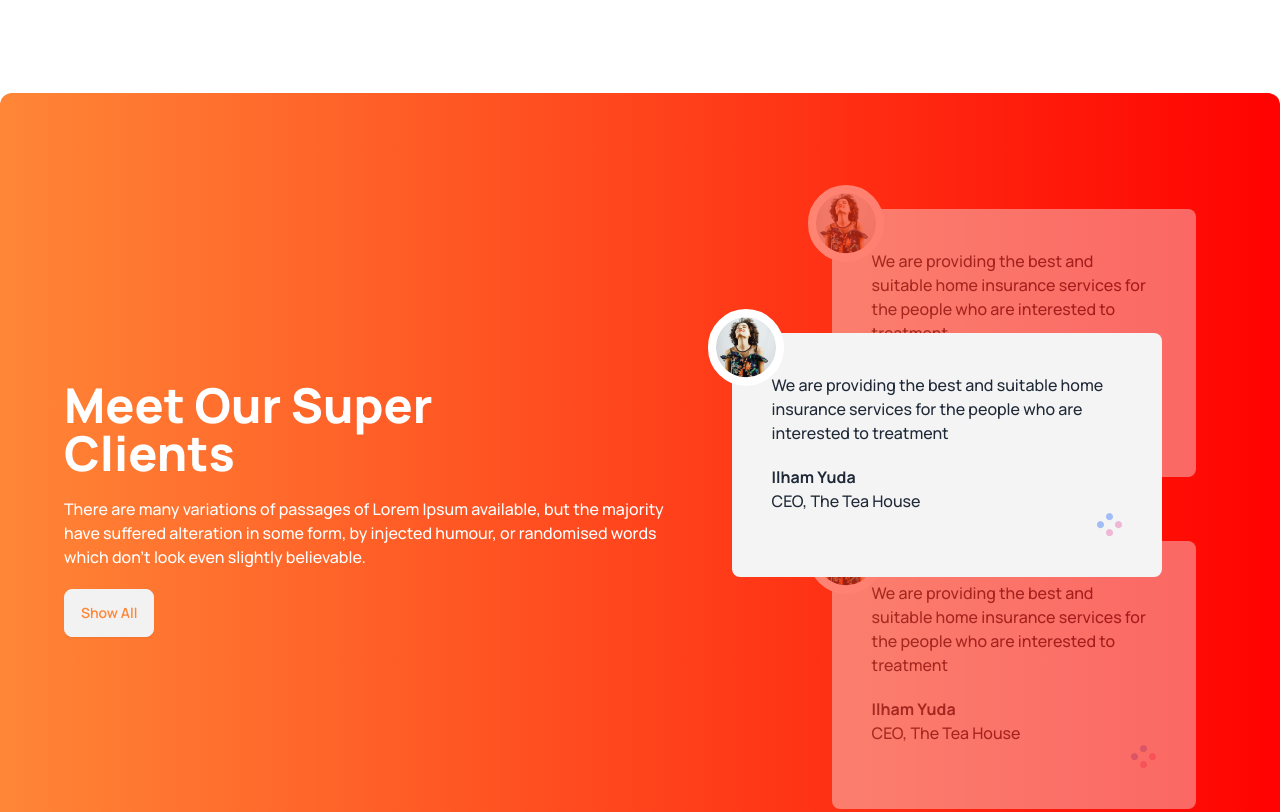
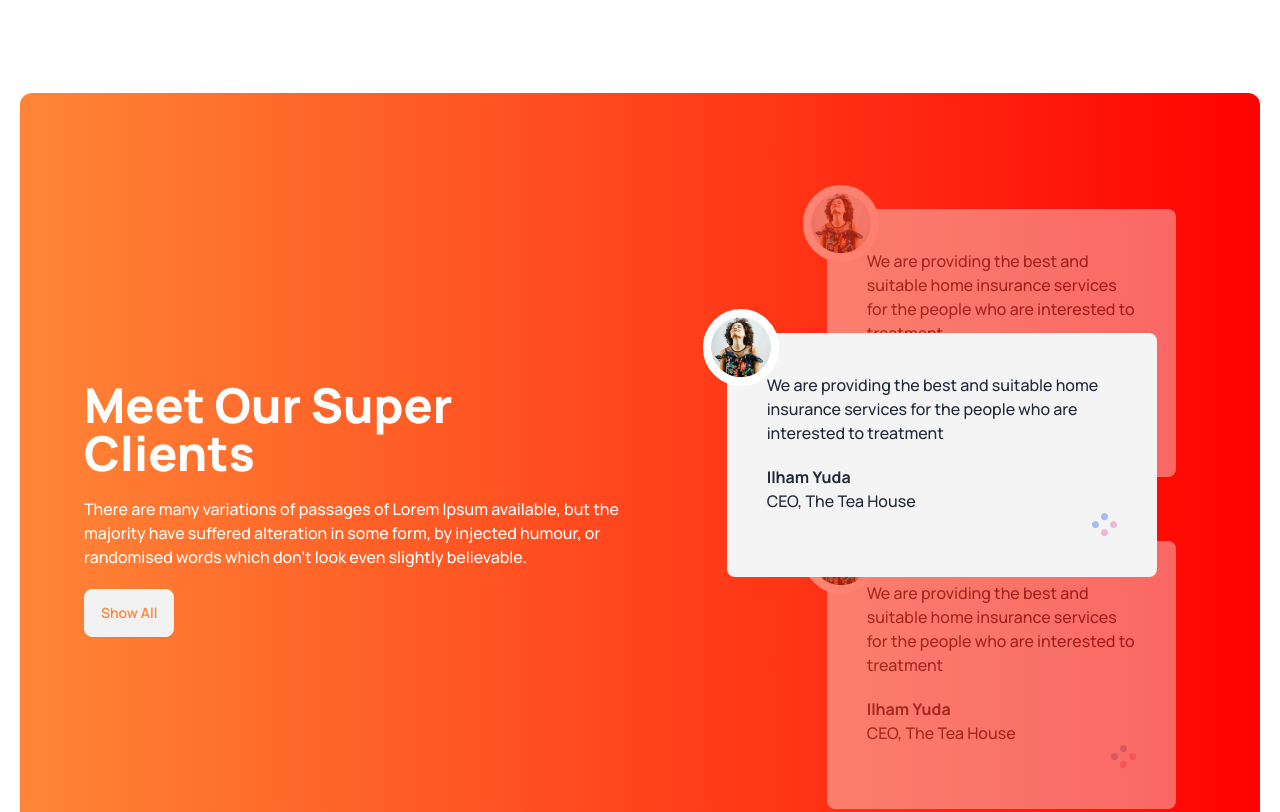
Before and after one commit to JuborajSujon/tea-house, a website: page index.html in a window 1280 px wide. Shown: the part 1630-2442 px from the top of the page. Drawn offline with Linux system fonts and the light colour scheme.

Commit message:
Added margin at super client section

```diff
--- a/index.html
+++ b/index.html
@@ -164,7 +164,7 @@
 
       <!-- Meet our super clients -->
       <section
-        class="my-24 px-5 py-12 lg:px-16 lg:py-24 flex flex-col lg:flex-row gap-12 rounded-xl bg-gradient-to-r from-[#ff8637] to-[#ff0201]">
+        class="my-24 mx-5 px-5 py-12 lg:px-16 lg:py-24 flex flex-col lg:flex-row gap-12 rounded-xl bg-gradient-to-r from-[#ff8637] to-[#ff0201]">
         <div class="flex items-center lg:pr-24">
           <div class="space-y-5">
             <h3 class="text-5xl font-extrabold text-white">
```
Also changed, not shown: src/output.css.
